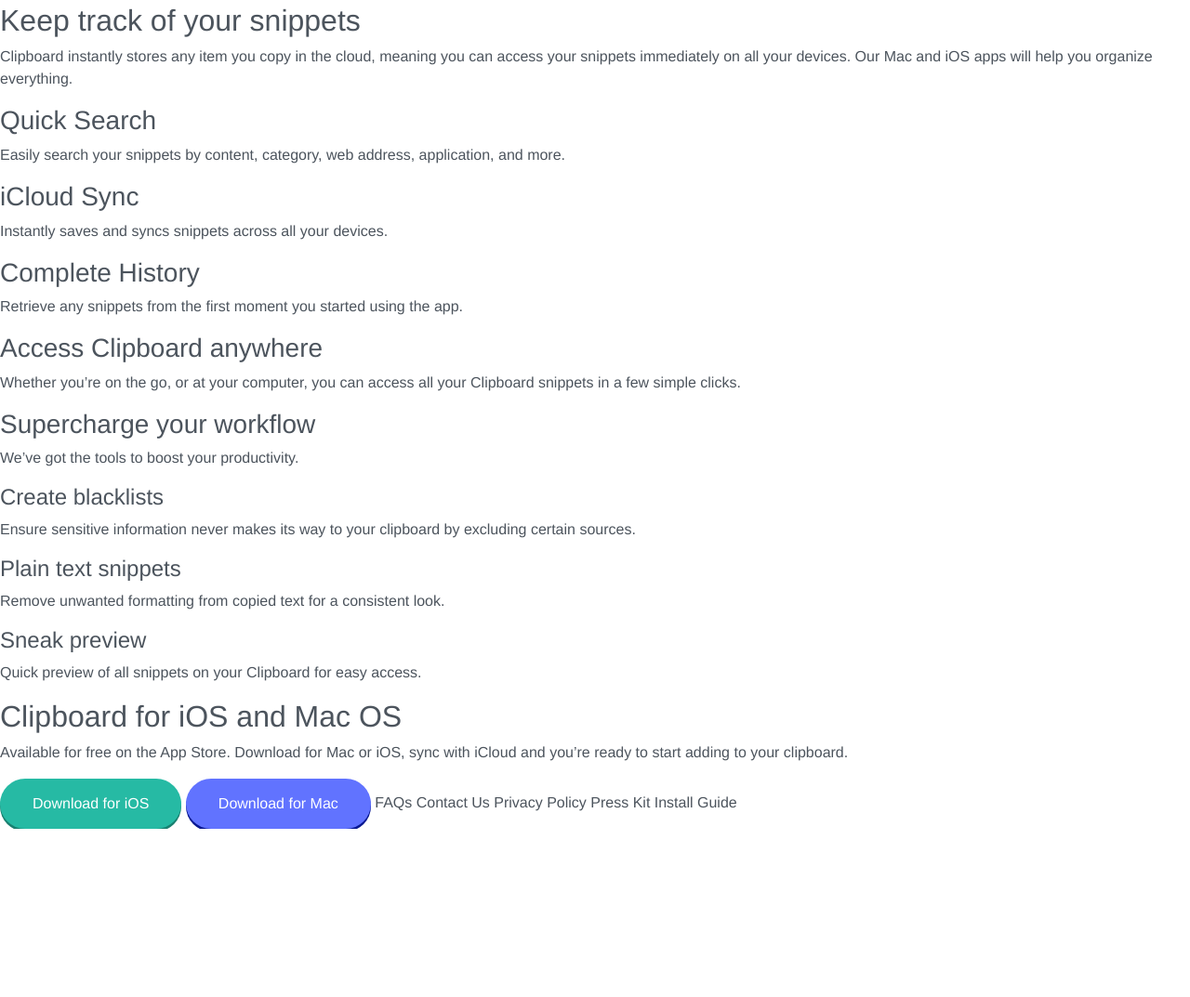
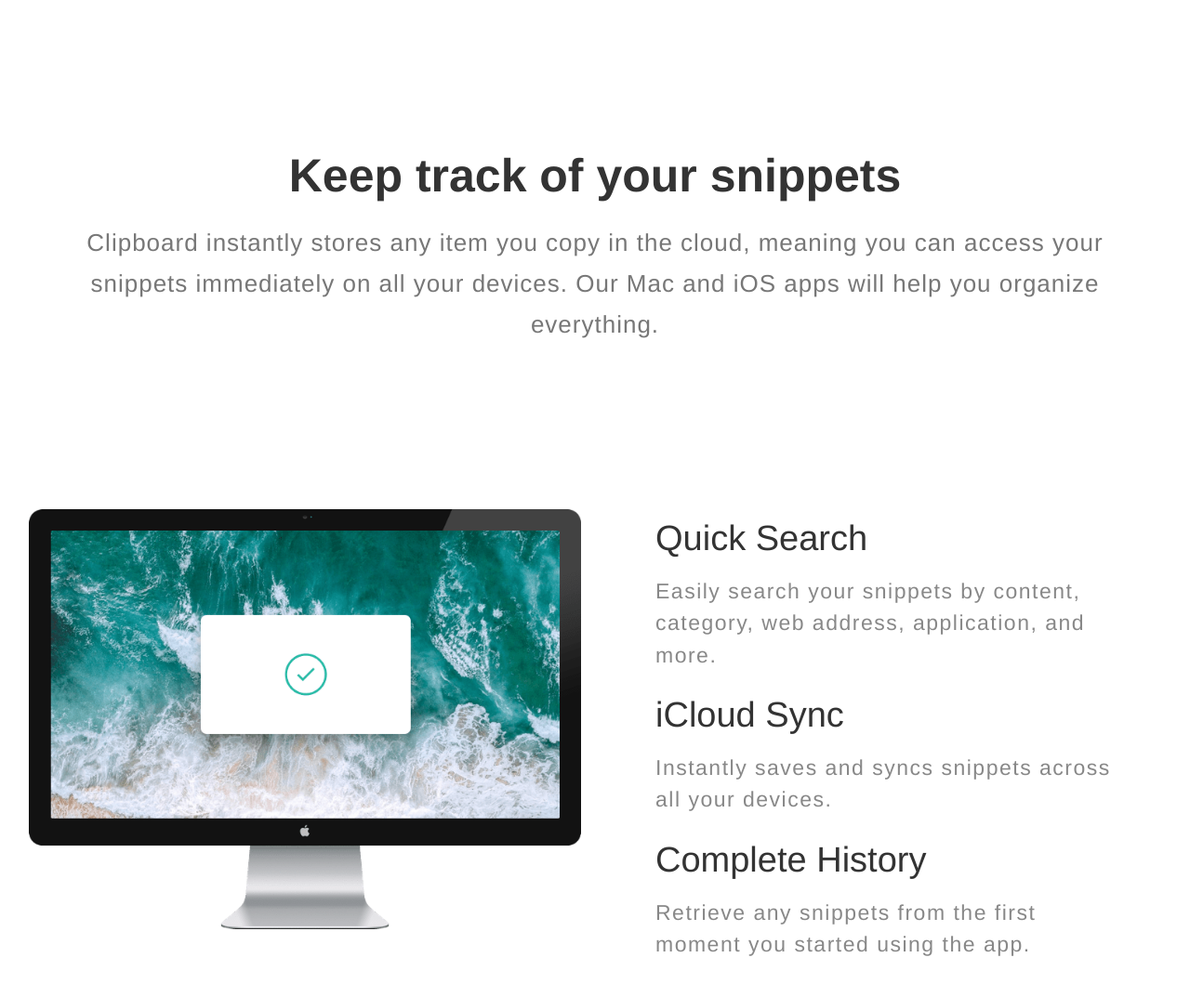
Before and after one commit to auriti-web-design/Fylo-landing-page, a plain HTML site: page index.html in a window 1280 px wide. Shown: the part 708-1781 px from the top of the page at 93% size. Before the commit the page ends 1600 px from the top, so only its background shows below. Drawn offline with Linux system fonts and the light colour scheme; a web font is replaced by a local one.

Commit message:
aggiornamento file

```diff
--- a/css/main.css
+++ b/css/main.css
@@ -38,6 +38,7 @@ html, body {
     font-size: 28px;
     font-weight: 300;
     letter-spacing: 1px;
+    color: #777;
 }
 
 .btn-dw {
@@ -71,3 +72,52 @@ html, body {
 .btn:nth-child(2) {
     margin: 0px 30px
 }
+
+#scd {
+    margin: 0;
+    padding: 45px 0;
+    text-align: center;
+}
+
+#scd h2 {
+    font-size: 50px;
+    font-weight: 600;
+    color: #333;
+    line-height: 1.65;
+}
+
+#scd p {
+    font-size: 26px;
+    font-weight: 300;
+    line-height: 1.7;
+    letter-spacing: 1px;
+    color: #777;
+}
+
+.space {
+    height: 100px;
+}
+
+#trd {
+    margin: 0;
+    padding: 100px;
+    height: 100vh;
+}
+
+#content-right {
+    margin: 0;
+    padding: 0 50px 20px 50px;
+}
+
+#content-right h3 {
+    font-size: 38px;
+    font: 600;
+    line-height: 1.65;
+    color: #333;
+}
+
+#content-right p {
+    font-size: 23px;
+    letter-spacing: 1.5px;
+    color: #888;
+}
--- a/index.html
+++ b/index.html
@@ -53,24 +53,37 @@
             </div>
         </div>
     </div>
+    <div class="space"></div>
+    <div class="d-flex p3 justify-content-center" id="scd">
+        <div class="container-fluid">
+            <div class="container">
+                <h2>Keep track of your snippets</h2>
+                <p>Clipboard instantly stores any item you copy in the cloud, meaning you can access your snippets immediately on all your devices. Our Mac and iOS apps will help you organize everything.</p>
+            </div>
+        </div>
+    </div>
+    <div class="space"></div>
+    <div class="d-flex p-3" id="trd">
+        <div class="container-fluid">
+            <div class="row">
+                <div class="col-md-6">
+                    <img src="images/image-computer.png" alt="" class="img-fluid">
+                </div>
+                <div class="col-md-6">
+                    <div class="container" id="content-right">
+                        <h3>Quick Search</h3>
+                        <p>Easily search your snippets by content, category, web address, application, and more.</p>
+                        <h3>iCloud Sync</h3>
+                        <p>Instantly saves and syncs snippets across all your devices.</p>
+                        <h3>Complete History</h3>
+                        <p>Retrieve any snippets from the first moment you started using the app.</p>
+                    </div>
+                </div>
+            </div>
+        </div>
+    </div>
 
-    <h2>Keep track of your snippets</h2>
 
-    <p>Clipboard instantly stores any item you copy in the cloud,
-    meaning you can access your snippets immediately on all your
-    devices. Our Mac and iOS apps will help you organize everything.</p>
-
-    <h3>Quick Search</h3>
-
-    <p>Easily search your snippets by content, category, web address, application, and more.</p>
-
-    <h3>iCloud Sync</h3>
-
-    <p>Instantly saves and syncs snippets across all your devices.</p>
-
-    <h3>Complete History</h3>
-
-    <p>Retrieve any snippets from the first moment you started using the app.</p>
 
     <h3>Access Clipboard anywhere</h3>
 
```
